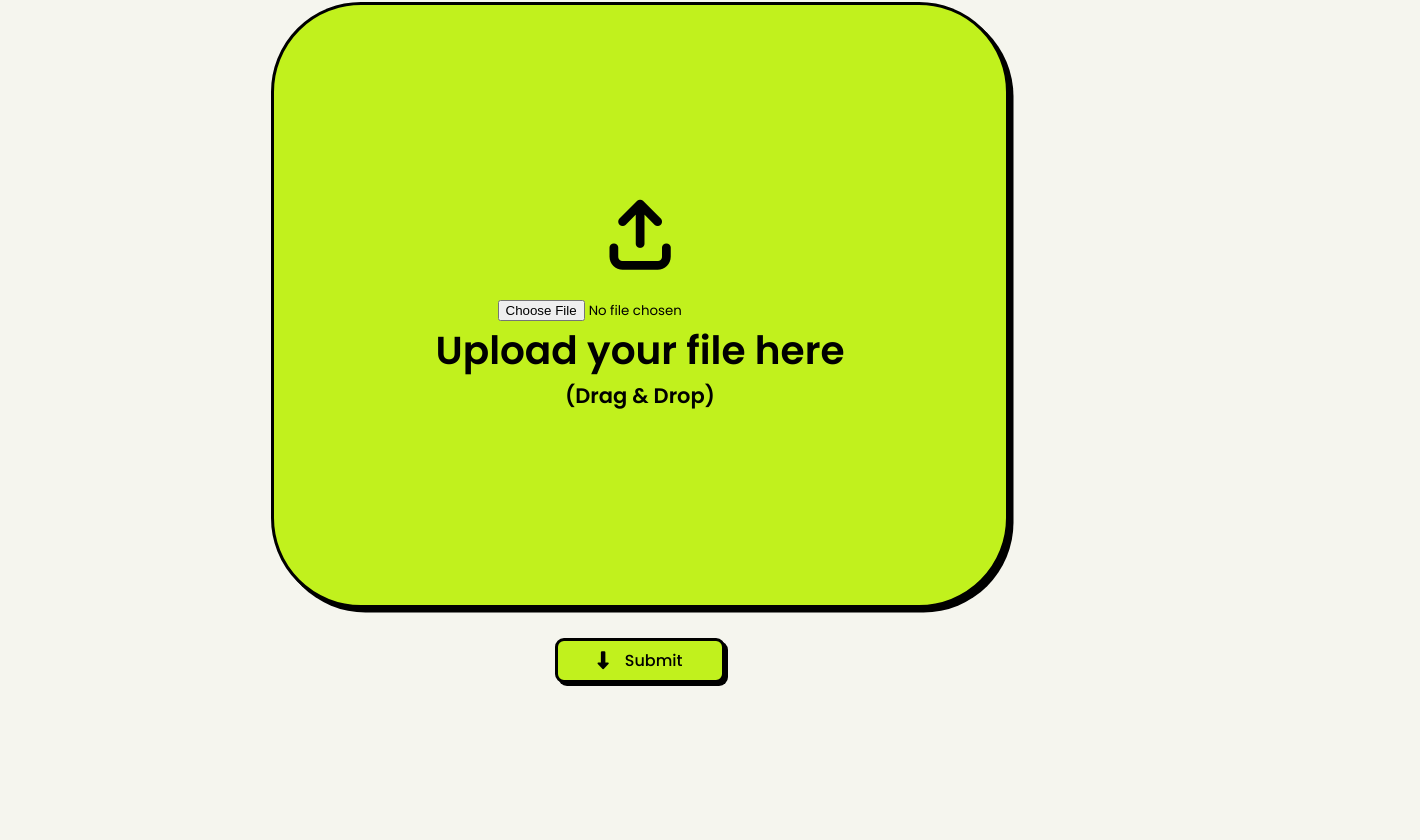
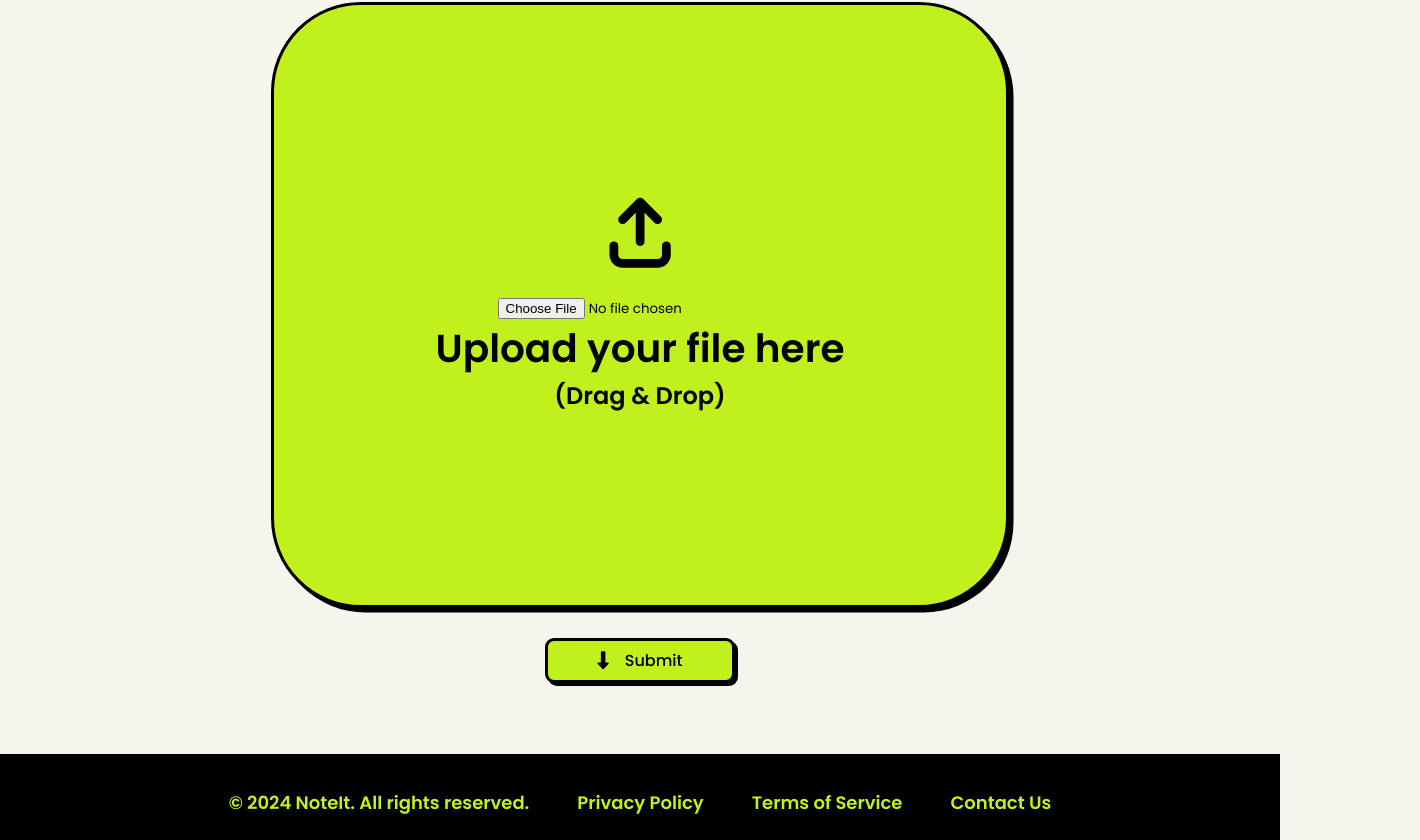
Before and after one commit to mishrayush15/NoteIt, a React (Vite) app: page / in a window 1280 px wide. Shown: the part 1008-1848 px from the top of the page, 1420 px wide, since content can reach past the window. Built offline with nearby package versions, Linux system fonts and the light colour scheme; a web font is replaced by a local one.

Commit message:
done final color theme

```diff
--- a/src/App.jsx
+++ b/src/App.jsx
@@ -1,17 +1,22 @@
-import React from 'react'
-import NavbarMain from './Components/Navbar/NavbarMain/NavbarMain'
-import LandingPage from './Components/LandingPage/LandingPage'
-import MainPart from './Components/UploadFile/MainPart/MainPart'
+
+import React, { useState } from "react";
+import Navbar from './Components/Navbar/Navbar';
+import LandingPage from './Components/LandingPage/LandingPage';
+import MainPart from './Components/UploadFile/MainPart/MainPart';
+import Footer from './Components/Footer/Footer'
+import './index.css';
 
 const App = () => {
+  const [theme, setTheme] = useState("light");
+
   return (
-    <div>
-      <NavbarMain/>
-      <LandingPage/>
-      <MainPart/>
+    <div className={`main_app_container ${theme}`}>
+      <Navbar theme={theme} setTheme={setTheme} />
+      <LandingPage />
+      <MainPart />
+      <Footer/>
+    </div>
+  );
+};
 
-    </div>
-  )
-}
-
-export default App
+export default App;
--- /dev/null
+++ b/src/Components/Footer/Footer.css
@@ -0,0 +1,26 @@
+
+
+.app-footer {
+    display: flex;
+    justify-content: center;
+    align-items: center;
+    gap: 3rem;
+    background-color: black;
+    margin: 0;
+}
+
+.footer-links {
+    display: flex;
+    justify-content: center;
+    align-items: center;
+    gap: 3rem;
+    padding: 35px 0px;
+
+}
+
+.app-footer a, .app-footer p{
+    color: #C1F11D;
+    font-size: 18px;
+    font-weight: 600;
+    cursor: pointer;
+}
--- /dev/null
+++ b/src/Components/Footer/Footer.jsx
@@ -0,0 +1,17 @@
+import React from "react";
+import "./Footer.css";
+
+const Footer = () => {
+  return (
+    <footer className="app-footer">
+      <p>&copy; 2024 NoteIt. All rights reserved.</p>
+      <div className="footer-links">
+        <p href="/privacy-policy">Privacy Policy</p>
+        <p href="/terms-of-service">Terms of Service</p>
+        <p href="/contact">Contact Us</p>
+      </div>
+    </footer>
+  );
+};
+
+export default Footer;
--- a/src/Components/LandingPage/CenterContent/CenterContent.jsx
+++ b/src/Components/LandingPage/CenterContent/CenterContent.jsx
@@ -6,16 +6,7 @@ import { useRef } from "react";
 
 const CenterContent = () => {
 
-  const tl = gsap.timeline({
-    scrollTrigger: {
-      trigger: ".center_content",
-      scroller: "body",
-      markers: true,
-      // start: "top 50%",
-      // end: "top -30%",
-      scrub: 2
-  }
-  });
+  const tl = gsap.timeline();
 
   useGSAP(() => {
     tl.from(".left_part p, .left_part h3", {
--- a/src/Components/LandingPage/LandingPage.css
+++ b/src/Components/LandingPage/LandingPage.css
@@ -2,12 +2,13 @@
 
 .landingpage {
     height: 100vh;
-    width: 90%;
+    width: 100%;
     /* background-color: yellow; */
     display: flex;
     justify-content: center;
     align-items: start;
-    margin: 30px auto;
+    padding: 30px 70px;
     overflow-x: hidden;
+    overflow-y: hidden;
 
 }
--- a/src/Components/Navbar/Navbar.jsx
+++ b/src/Components/Navbar/Navbar.jsx
@@ -4,7 +4,13 @@ import { useGSAP } from "@gsap/react";
 import gsap from 'gsap';
 import { useRef } from 'react';
 
-const Navbar = () => {
+const Navbar = ( {theme , setTheme}) => {
+
+  const[isSelected, setIsSelected] = useState("");
+
+  const toggleTheme = () => {
+    setTheme((prevTheme) => (prevTheme === "light" ? "dark" : "light" ))
+  }
 
   const tl = gsap.timeline();
 
@@ -32,7 +38,6 @@ const Navbar = () => {
     })
   })
 
-  const [isSelected, setIsSelected] = useState("");
 
   return (
     <div className="nav_container">
@@ -48,8 +53,8 @@ const Navbar = () => {
           </ul>
         </div>
         <div className="side_menu">
-          <div className="icons">
-            <i className="fa-solid fa-moon"></i>
+          <div className="icons" onClick={toggleTheme}>
+            <i className={`fa-solid ${ theme === "light" ? "fa-moon" : "fa-sun"}` } ></i>
           </div>
 
         </div>
--- a/src/Components/Navbar/NavbarMain/NavbarMain.jsx
+++ b/src/Components/Navbar/NavbarMain/NavbarMain.jsx
@@ -1,10 +1,15 @@
-import React from 'react'
 import Navbar from '../Navbar'
+import React, { useState } from "react";
+
 
 const NavbarMain = () => {
+
+  const [theme, setTheme] = useState("light");
+
   return (
+
     <div className='navbar_main'>
-      <Navbar/>
+      <Navbar theme={theme} setTheme={setTheme}/>
     </div>
   )
 }
--- a/src/Components/UploadFile/UploadFile.css
+++ b/src/Components/UploadFile/UploadFile.css
@@ -65,11 +65,13 @@
     /* border: 1px solid black; */
     flex-direction: column;
     text-align: left;
-    overflow-y: auto;
+    overflow-y: scroll;
     padding: 30px;
     margin: 30px auto;
     box-sizing: border-box;
 }
+
+
 
 .content_box .text_top {
     text-decoration: underline;
@@ -114,7 +116,7 @@ button:hover {
 
 .single_option {
     height: 45px;
-    width: 170px;
+    width: 190px;
     display: flex;
     padding: 1rem;
     gap: 1rem;
--- a/src/Components/UploadFile/UploadFile.jsx
+++ b/src/Components/UploadFile/UploadFile.jsx
@@ -84,9 +84,9 @@ const UploadFile = () => {
         {screen ? (
           <div className="upload_section_box">
             <div className="content_box">
-              <p className="text_top"><b>Here's your Summary -</b></p>
+              <h5 className="text_top"><b>Here's your Summary -</b></h5>
               <br />
-              <p dangerouslySetInnerHTML={{ __html: result }}></p>
+              <h4 dangerouslySetInnerHTML={{ __html: result }}></h4>
             </div>
           </div>
         ) : (
@@ -94,7 +94,7 @@ const UploadFile = () => {
             <i className="fa-solid fa-arrow-up-from-bracket box_icon"></i>
             <input type="file" accept="application/pdf" onChange={pdfExtract} />
             <h3>Upload your file here</h3>
-            <p className="p_tag_drag">(Drag & Drop)</p>
+            <h2 className="p_tag_drag">(Drag & Drop)</h2>
             <p className="result-data"></p>
           </div>
         )}
@@ -102,8 +102,8 @@ const UploadFile = () => {
         {screen ? (
           <div className="options_bottom">
             <button disabled={loading} className="single_option ">
-              <i class="fa-solid fa-arrow-up-from-bracket"></i>
-              <p onClick={handleGemini}> Submit</p>
+              <i class="fa-solid fa-arrow-up-from-bracket btn_submit"></i>
+              <p className="btn_submit" onClick={handleGemini}> Submit</p>
             </button>
             <div className="file-input-wrapper">
               <input
--- a/src/index.css
+++ b/src/index.css
@@ -13,6 +13,131 @@ body {
 
 }
 
+.main_app_container.dark ::-webkit-scrollbar-track{
+    color: black;
+}
+
+.main_app_container.light {
+    background-color: #f5f5ee;
+
+}
+
+.main_app_container.dark .nav_container{
+    background-color: black;
+    color: #C1F11D;
+
+}
+
+.main_app_container.dark i {
+    color: black;
+}
+
+.main_app_container.dark .landingpage {
+    background-color: black;
+}
+
+.main_app_container.dark h3 {
+    color: #f5f5ee;
+}
+
+.main_app_container.dark button {
+    border: 3px solid #C1F11D;
+    background-color: black;
+    color: #C1F11D;
+    transition: linear 0.35s
+}
+
+.main_app_container.dark button:hover {
+    border: 3px solid black;
+    background-color: #C1F11D;
+    color: black;
+}
+
+.main_app_container.dark .main_content_holder {
+    background-color: black;
+}
+
+.main_app_container.dark .main_container_bottom i{
+    color: #C1F11D;
+    transition: linear 0.35s
+
+}
+
+.main_app_container.dark .main_container_bottom i:hover{
+    color: black;
+}
+
+.main_app_container.dark .btn_submit:hover {
+    color: black;
+}
+
+.main_app_container.dark .upload_section_box {
+    background-color: black;
+    border: 3px solid #C1F11D;
+    box-shadow: 4.5px 4.5px 0px #C1F11D;
+    transition: linear 0.3s;
+}
+
+.main_app_container.dark .upload_section_box:hover  {
+    box-shadow: none;
+}
+
+.main_app_container.dark .single_option:hover i {
+    color: black;
+}
+
+
+.main_app_container.light .upload_section_box h3,
+.main_app_container.light .upload_section_box h2,
+.main_app_container.light .upload_section_box h4,
+.main_app_container.light .upload_section_box h5 {
+    color: black;
+}
+
+
+.main_app_container.dark .upload_section_box h3,
+.main_app_container.dark .upload_section_box h2,
+.main_app_container.dark .upload_section_box h4,
+.main_app_container.dark .upload_section_box h5 {
+    color: #C1F11D;
+}
+
 ::-webkit-scrollbar {
-    display: none;
+    width: 9px;
 }
+
+::-webkit-scrollbar-track {
+    background-color: #f5f5ee;
+}
+
+::-webkit-scrollbar-thumb {
+    background-color: #C1F11D;
+    border-radius: 5px;
+}
+
+.main_app_container.dark ::-webkit-scrollbar-track {
+    background-color: black !important;
+}
+
+.main_app_container.dark ::-webkit-scrollbar-thumb {
+    background-color: #C1F11D !important;
+    border-radius: 5px;
+}
+
+.main_app_container.dark .app-footer {
+    background-color: #C1F11D;
+}
+
+.main_app_container.dark .app-footer p, .app-footer a {
+    color: black;
+}
+
+
+
+/* .main_app_container.light .upload_section_box h3, h2, h4, h5 {
+    color: black;
+}
+
+.main_app_container.dark .upload_section_box h3, h2, h4, h5 {
+    color: #C1F11D;
+} */
```
